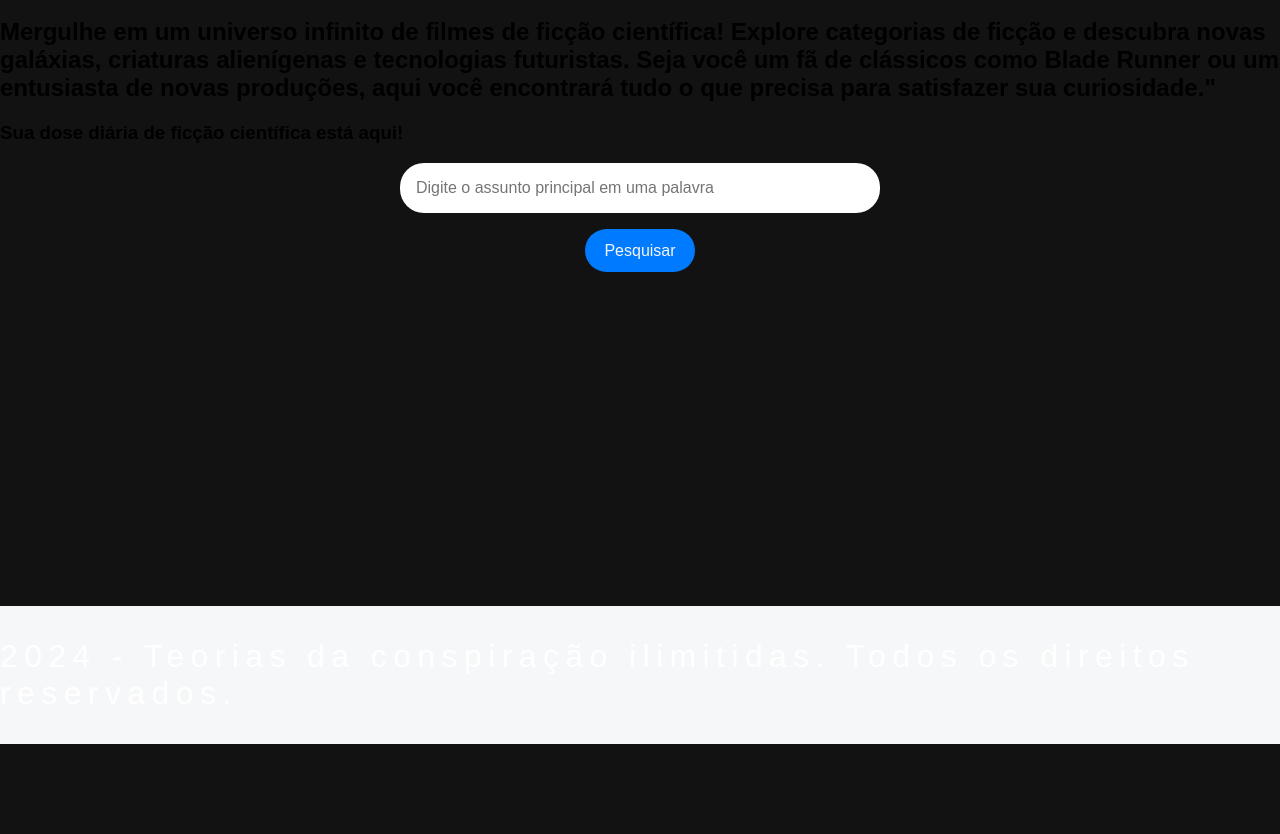
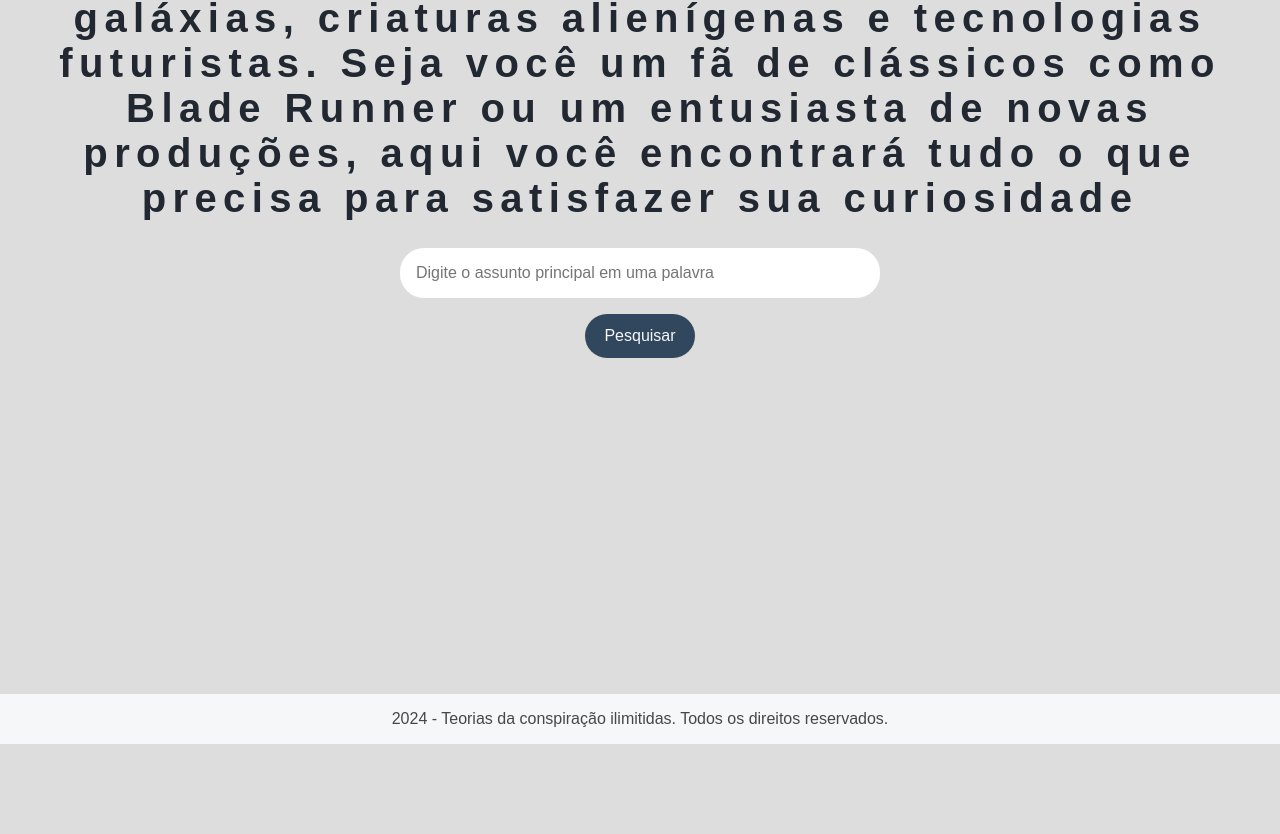
Before and after one commit to rabeloro/ImersaoDevGemini, a plain HTML site: page index.html in a window 1280 px wide. Shown: the part 56-890 px from the top of the page. Before the commit the page ends 824 px from the top, so only its background shows below. Drawn offline with Linux system fonts and the light colour scheme; a web font is replaced by a local one.

Commit message:
alterando o estilo

```diff
--- a/index.html
+++ b/index.html
@@ -8,12 +8,11 @@
 </head>
 <body>
     <header>
-        <h1>Multiverso cinematográfico</h1>
-        <h2>Mergulhe em um universo infinito de filmes de ficção científica! Explore categorias de ficção e
+        <h1>Multiverso cinematográfico. Mergulhe em um universo infinito de filmes de ficção científica! Explore categorias de ficção e
             descubra novas galáxias, criaturas alienígenas e tecnologias futuristas. Seja você um fã de clássicos
-            como Blade Runner ou um entusiasta de novas produções, aqui você encontrará tudo o que precisa para satisfazer sua curiosidade."
-        </h2>
-        <h3>Sua dose diária de ficção científica está aqui!</h3>
+            como Blade Runner ou um entusiasta de novas produções, aqui você encontrará tudo o que precisa para satisfazer
+        sua curiosidade</h1>
+
    </header>
    <main>
         <section>
--- a/style.css
+++ b/style.css
@@ -3,8 +3,8 @@
 
 /* Estiliza o corpo da página */
 body {
-    font-family: "Montserrat", sans-serif; /* Define a fonte padrão */
-    background-color: #121212 ; /* Cor de fundo da página */
+    font-family: "Chakra Petch", sans-serif; /* Define a fonte padrão */
+    background-color: #DDDDDD; /* Cor de fundo da página */
     display: flex; /* Usa Flexbox para layout */
     flex-direction: column; /* Alinha os itens na vertical */
     align-items: center; /* Centraliza os itens horizontalmente */
@@ -18,19 +18,10 @@ body {
 /* Estiliza os títulos h1 */
 h1 {
     font-size: 2.5rem; /* Tamanho da fonte */
-    color: #FFFFFF ; /* Cor do texto */
+    color: #222831; /* Cor do texto */
     text-align: center; /* Alinha o texto ao centro */
     letter-spacing: 0.4rem; /* Espaçamento entre letras */
 }
-
-/* Estiliza os parágrafos*/
-p{
-    font-size: 2.0rem; /* Tamanho da fonte */
-    color: #FFFFFF ; /* Cor do texto */
-    text-align: left; /* Alinha o texto ao centro */
-    letter-spacing: 0.4rem; /* Espaçamento entre letras */
-}
-
 
 /* Estiliza as seções da página */
 section {
@@ -47,7 +38,7 @@ section input {
     padding: 1rem; /* Espaçamento interno */
     border-radius: 1.5rem; /* Borda arredondada */
     margin-bottom: 1rem; /* Espaçamento abaixo dos inputs */
-    color: #6A5ACD  ; /* Cor do texto */
+    color: #45474B; /* Cor do texto */
     font-size: 1rem; /* Tamanho da fonte */
     box-sizing: border-box; /* Inclui padding e border na largura total */
 }
@@ -57,7 +48,7 @@ section button {
     padding: 0.8rem 1.2rem; /* Espaçamento interno do botão */
     border: none; /* Remove a borda padrão */
     border-radius: 1.5rem; /* Borda arredondada */
-    background-color: #007BFF ; /* Cor de fundo do botão */
+    background-color: #30475E; /* Cor de fundo do botão */
     color: #F5F7F8; /* Cor do texto do botão */
     font-size: 1rem; /* Tamanho da fonte */
     cursor: pointer; /* Muda o cursor para indicar que é clicável */
```
